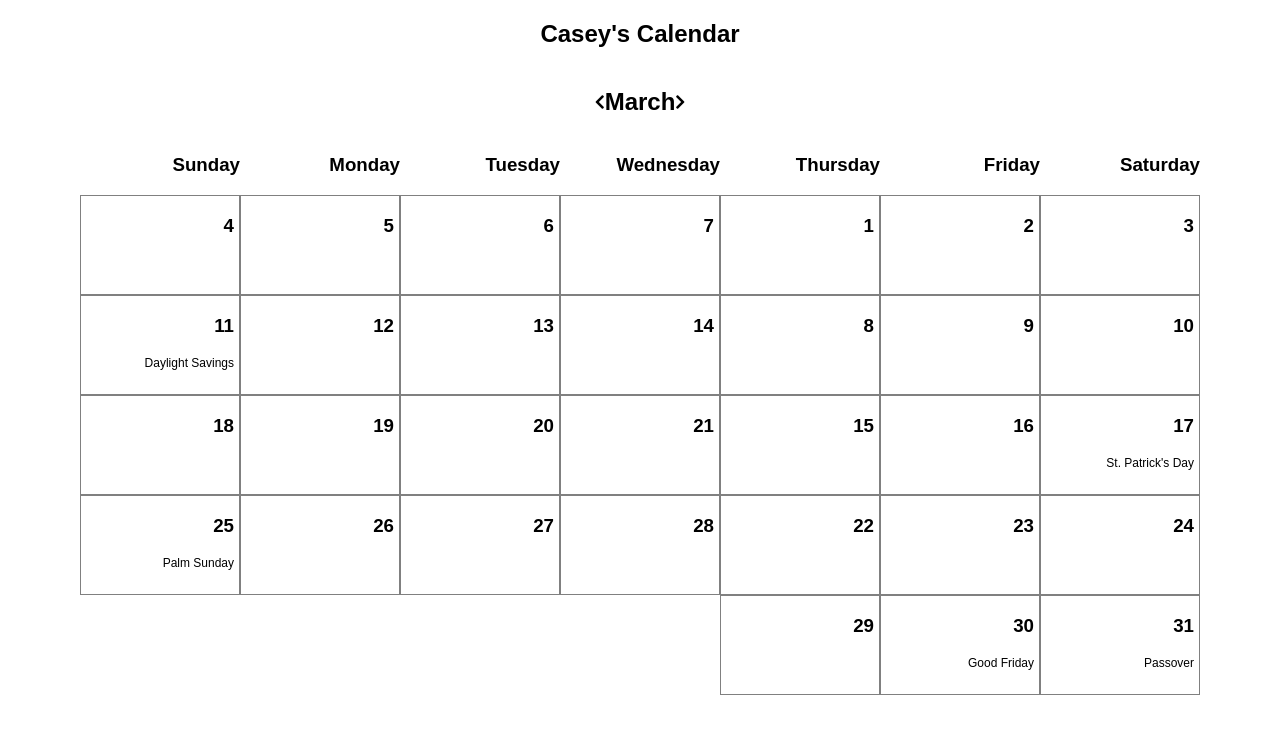
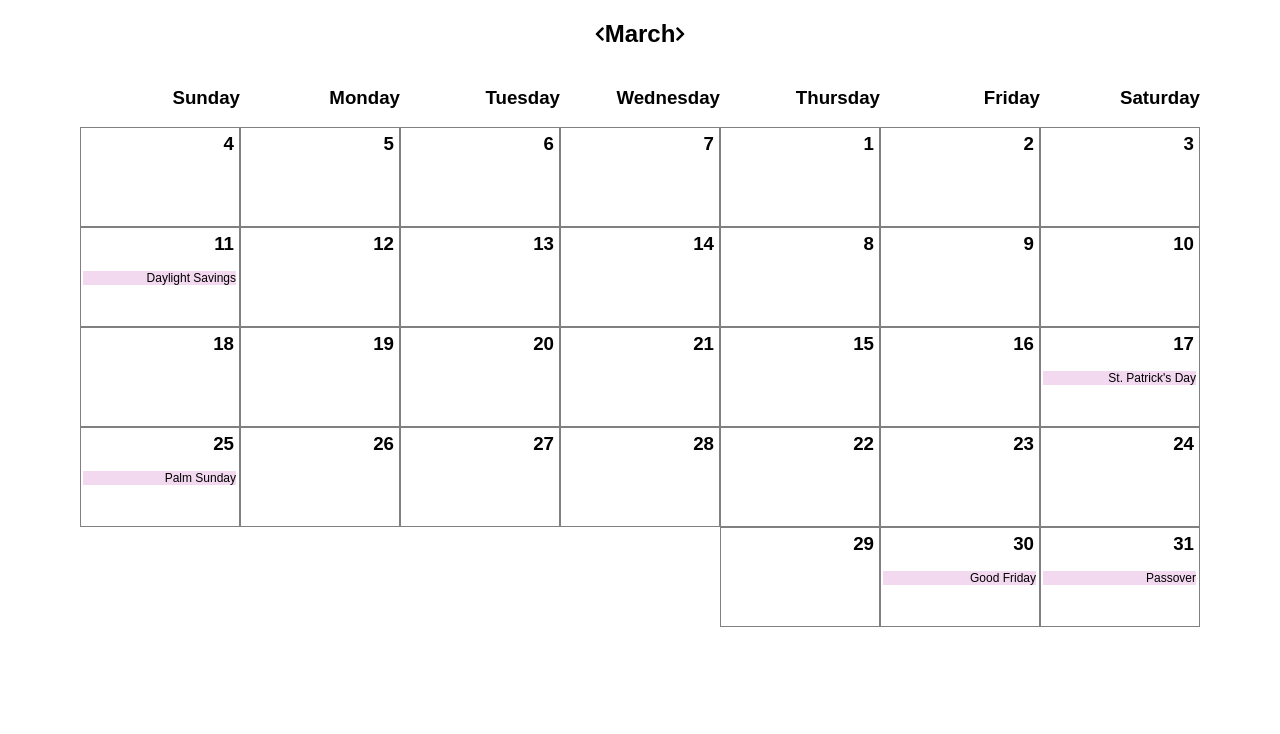
Before and after one commit to cbdallavalle/dallavalle-mckinsey-challenge, a React (Create React App) app: page / in a window 1280 px wide. Shown: the top 734 px of the page. Built offline with nearby package versions, Linux system fonts and the light colour scheme.

Commit message:
Start display event info. When an event is clicked on, the function displayEventInfo is executed to find the event from the state. Will turn into displaying the event's information

```diff
--- a/src/components/Calendar/Calendar.js
+++ b/src/components/Calendar/Calendar.js
@@ -1,7 +1,7 @@
 import React, { Component } from 'react';
+import Weekdays from '../Weekdays/Weekdays';
+import { calendarData } from '../../calendarData/calendarData';
 import './Calendar.css';
-import { calendarData } from '../../calendarData/calendarData';
-import Weekdays from '../Weekdays/Weekdays';
 
 class Calendar extends Component {
   constructor() {
@@ -25,12 +25,14 @@ class Calendar extends Component {
     const currDay = date.getMonth()
     const currMonth = date.getMonth()
     const currYear = date.getFullYear()
+
     this.setState({ currDay, currMonth, currYear })
   }
 
   changeMonth = ({ target }) => {
     const direction = target.id;
     let currMonth = this.state.currMonth;
+
     direction === "forward" ? currMonth += 1 : currMonth -= 1;
     this.setState({ currMonth });
     this.getDaysInMonth(currMonth, this.state.currYear)
@@ -39,20 +41,23 @@ class Calendar extends Component {
   getDaysInMonth = (month, year) => {
      const date = new Date(year, month, 1);
      let currDaysInMonth = [];
+
      while (date.getMonth() === month) {
         const dateAllInfo = new Date(date);
         const dateInfo = {
           day: dateAllInfo.getDay(),
           date: dateAllInfo.getDate()
         }
+
         currDaysInMonth.push(dateInfo);
         date.setDate(date.getDate() + 1);
      }
+
      this.setState({ currDaysInMonth });
   }
 
-  render() {
-    const weekdayColumns = calendarData.weekday.map( (day, index) => (
+  createWeekdayColumns = () => {
+    return calendarData.weekday.map( (day, index) => (
       <div
         className="weekday-column"
         key={ index }
@@ -66,10 +71,12 @@ class Calendar extends Component {
         />
       </div>
     ))
+  }
+
+  render() {
 
     return (
       <article className="Calendar">
-        <h1>Casey's Calendar</h1>
         <section>
           <i
             className="fas fa-chevron-left"
@@ -84,7 +91,7 @@ class Calendar extends Component {
           </i>
         </section>
         <section className="dates-container">
-          { weekdayColumns }
+          { this.createWeekdayColumns() }
         </section>
       </article>
     )
--- a/src/components/Day/Day.css
+++ b/src/components/Day/Day.css
@@ -7,6 +7,10 @@
   box-sizing: border-box;
 }
 
+.Day h3 {
+  margin: 5px 0 10px 0;
+}
+
 .Day select {
   width: 60px;
 }
@@ -14,6 +18,7 @@
 .Day ul {
   width: 100%;
   padding: 0;
+  margin-left: 2px;
 }
 
 .Day ul li {
@@ -36,6 +41,16 @@
   z-index: 100;
 }
 
+.Day .event {
+  list-style-type: circle;
+  width: fit-content;
+  margin: 0 0 5px 20px;
+}
+
+.Day .holidays {
+  background-color: #F3D9EF;
+}
+
 .Day .time-cont {
   display: flex;
   justify-content: space-between;
--- a/src/components/Day/Day.js
+++ b/src/components/Day/Day.js
@@ -7,6 +7,7 @@ class Day extends Component {
     this.state = {
       events: [],
       displayForm: false,
+      displayInfo: false,
       eventName: '',
       startTime: '1',
       startDay: 'am',
@@ -22,13 +23,17 @@ class Day extends Component {
   addEvent = (e) => {
     e.preventDefault();
     const events = this.state.events;
-    const event = {
-      name: this.state.eventName,
-      startTime: `${this.state.startTime}:00 ${this.state.startDay}`,
-      endTime: `${this.state.endTime}:00 ${this.state.endDay}`
-    };
+    if(this.state.eventName !== '') {
+      const event = {
+        name: this.state.eventName,
+        startTime: `${this.state.startTime}:00 ${this.state.startDay}`,
+        endTime: `${this.state.endTime}:00 ${this.state.endDay}`,
+        id: Date.now()
+      };
 
-    events.push(event)
+      events.push(event)
+    }
+
     this.setState({
       events,
       displayForm: false,
@@ -47,6 +52,18 @@ class Day extends Component {
   handleTimeUpdate = (e) => {
     this.setState({ [e.target.name]: e.target.value })
   }
+
+  // displayEventInfo = async(e) => {
+  //   await this.setState({displayForm: false, displayInfo: true})
+  //   const events = this.state.events;
+  //   const foundEvent = events.find( event => {
+  //     return parseInt(e.target.id) === event.id
+  //   });
+  // }
+
+  // displayInfoForm = () => {
+  //   return this.state.displayInfo ?
+  // }
 
   addForm = () => {
     return this.state.displayForm ?
@@ -123,9 +140,8 @@ class Day extends Component {
 
   render() {
     const holidaysToDisplay = this.props.holidays && this.props.holidays.map( (holiday, index) => (<li className="holidays" key={ index }>{holiday.name}</li>))
-    const events = this.state.events.map( (event, index) => <li className="event" key={ index }>{ event.name }</li>)
+    const events = this.state.events.map( (event, index) => <li className="event" key={ index } id={event.id} onClick={ this.displayEventInfo }><span id={event.id}>{ event.name }</span></li>)
 
-    console.log(this.state)
     return (
       <div
         className="Day"
```
